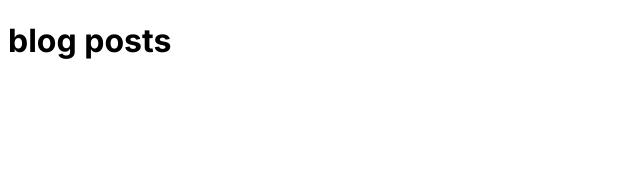
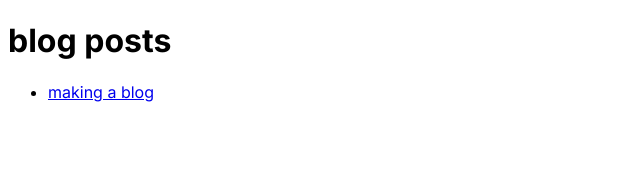
Before and after one commit to hiimog/hiimog.com, a Next.js app in the folder hiimog/: page /posts in a window 1280 px wide. Shown: the top 172 px of the page, without its empty margins (0-640 px from the left). Built offline with nearby package versions, Linux system fonts and the light colour scheme.

Commit message:
Add posts links and dummy blog post

```diff
--- a/hiimog/src/app/page.tsx
+++ b/hiimog/src/app/page.tsx
@@ -8,7 +8,7 @@ export default function () {
 
   return (
     <>
-    <h1>hi, im og</h1>
+    <h1>hi im og</h1>
     <nav>
       <ul>
         {links}
--- /dev/null
+++ b/hiimog/src/app/posts/making-a-blog/page.tsx
@@ -0,0 +1,3 @@
+export default function() {
+    return <h1>Making A Blog</h1>
+}
--- a/hiimog/src/app/posts/page.tsx
+++ b/hiimog/src/app/posts/page.tsx
@@ -1,3 +1,17 @@
+import Link from "next/link"
+
 export default function () {
-    return (<h1>blog posts</h1>)
+    const posts = [
+        {title: "making a blog", slug: "making-a-blog"}
+    ].map(p => <li><Link href={`/posts/${p.slug}`}>{p.title}</Link></li>)
+    return (
+        <>
+        <h1>blog posts</h1>
+        <nav>
+            <ul>
+                {posts}
+            </ul>
+        </nav>
+        </>
+    )
 }
```
